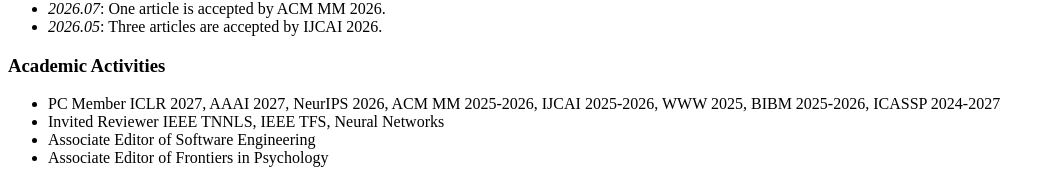
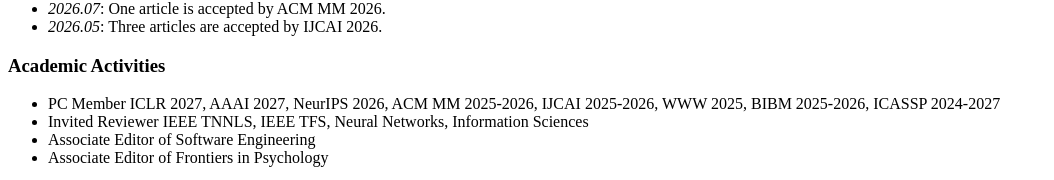
Before and after one commit to lipeng-dut/lipeng-dut.github.io, a Jekyll site: the page built from _pages/includes/news.md, in a window 1280 px wide. Shown: the part 731-911 px from the top of the page, without its empty margins (0-1054 px from the left). Built offline with Jekyll 4.4.1, drawn with Linux system fonts in a browser that asks for light colours; our own code applies the rules of GitHub Pages for plain Markdown files.

Commit message:
Update news.md

```diff
--- a/_pages/includes/news.md
+++ b/_pages/includes/news.md
@@ -4,6 +4,6 @@
 
 # Academic Activities
 - PC Member ICLR 2027, AAAI 2027, NeurIPS 2026, ACM MM 2025-2026, IJCAI 2025-2026, WWW 2025, BIBM 2025-2026, ICASSP 2024-2027
-- Invited Reviewer IEEE TNNLS, IEEE TFS, Neural Networks
+- Invited Reviewer IEEE TNNLS, IEEE TFS, Neural Networks, Information Sciences
 - Associate Editor of Software Engineering
 - Associate Editor of Frontiers in Psychology
```
